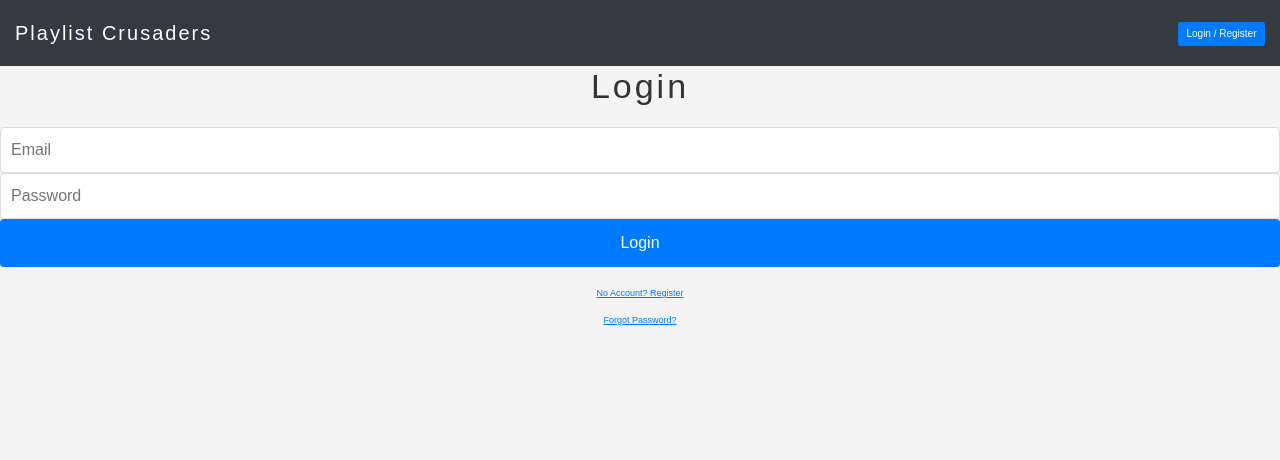
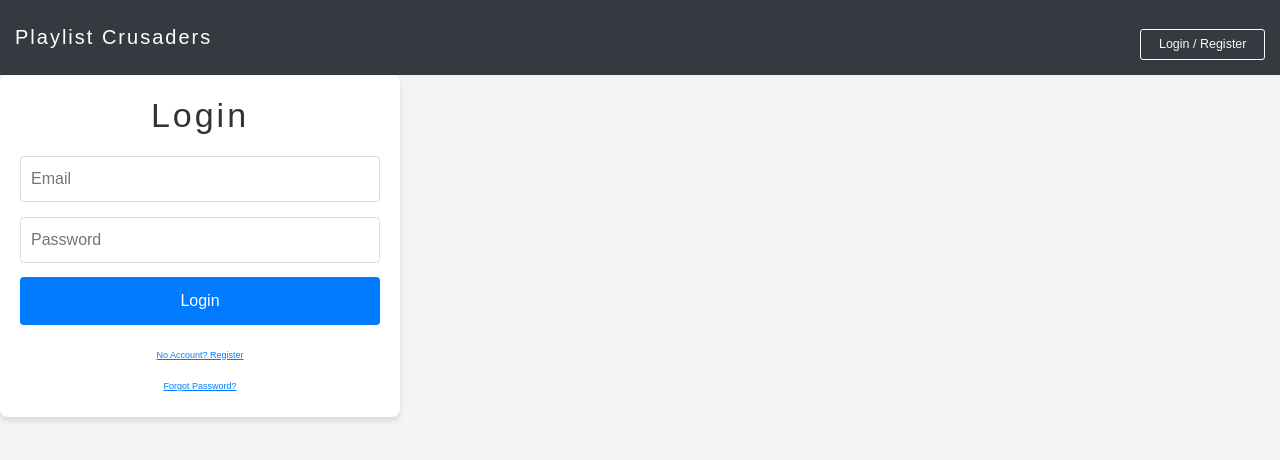
Before and after one commit to rsoto726/capstone-PlaylistCrusaders, a React (Create React App) app in the folder client/: page /login in a window 1280 px wide. Shown: the top 460 px of the page. Built offline with nearby package versions, Linux system fonts and the light colour scheme.

Commit message:
login screen css (unfinished)

```diff
--- a/client/src/components/Header.tsx
+++ b/client/src/components/Header.tsx
@@ -17,7 +17,7 @@ const Header = () => {
         <nav className="navbar navbar-dark bg-dark py-4 px-4 justify-content-between">
           <span onClick={()=>{navigate('/')}} className="navbar-brand logo">Playlist Crusaders</span>
           <div className="nav-links">
-          <Button variant="btn btn-primary" className="custom-button" onClick={handleLoginClick}>
+          <Button variant="btn btn-outline-light btn-lg mr-4" className="custom-button" onClick={handleLoginClick}>
             Login / Register
           </Button>
           </div>
--- a/client/src/components/Login.tsx
+++ b/client/src/components/Login.tsx
@@ -20,7 +20,7 @@ export default function Login(){
         e.preventDefault();
 
         try {
-          const res = await fetch('http://localhost:8080/api/user', {
+          const res = await fetch('http://localhost:8080/api/user/login', {
             method: 'POST',
             headers: { 'Content-Type': 'application/json' },
             body: JSON.stringify(form),
@@ -43,6 +43,7 @@ export default function Login(){
         }
       };
     return (
+      <div className="login-container">
         <form onSubmit={handleSubmit}>
           <h2>Login</h2>
           <input
@@ -51,6 +52,7 @@ export default function Login(){
             value={form.email}
             onChange={handleChange}
             required
+            className="input-container"
           />
           <input
             type="password"
@@ -78,5 +80,7 @@ export default function Login(){
             </button>
           </div>
         </form>
+      </div>
+
       );
 }
--- a/client/src/styles/Login.css
+++ b/client/src/styles/Login.css
@@ -68,6 +68,7 @@
     border-radius: 4px;
     font-size: 16px;
     cursor: pointer;
+    margin-top: 1.4rem;
   }
 
   button:hover {
@@ -93,6 +94,7 @@
   }
 
   .signup-link a:hover {
+    background: none;
     text-decoration: underline;
   }
   .link-button {
@@ -107,4 +109,5 @@
 
   .link-button:hover {
     color: #0056b3;
+    background: none;
   }
```
